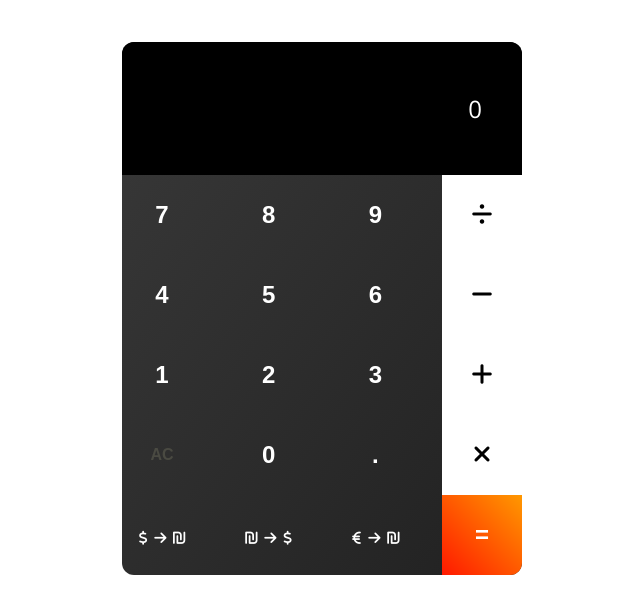
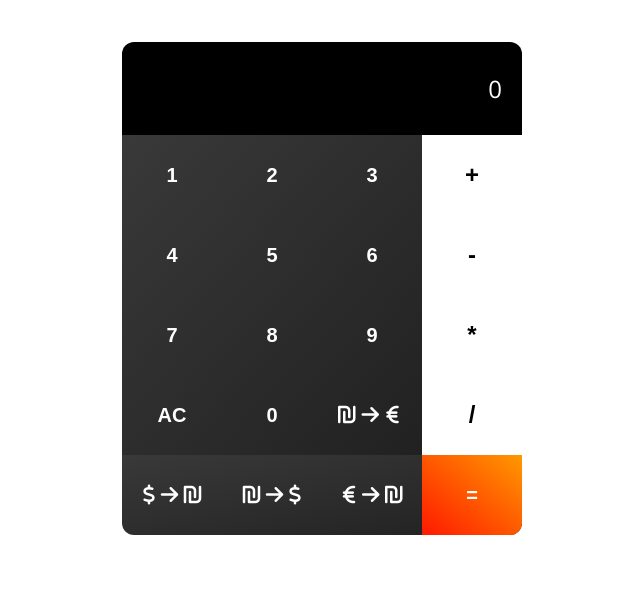
Before and after one commit to ahmedkhilla/AK-js-calculator-project, a plain HTML site: page index.html in a window 1280 px wide. Shown: the part 133-746 px from the top of the page, without its empty margins (318-958 px from the left). Drawn offline with nearby package versions, Linux system fonts and the light colour scheme; a web font is replaced by a local one.

Commit message:
build javascript files and rebuild html css files as a part of modification and inhancing the code

```diff
--- a/app.js
+++ b/app.js
@@ -0,0 +1,127 @@
+'use strict';
+//! New Code and new idea !!
+const EtS = document.querySelector('#EtS');
+const DtS = document.querySelector('#DtS');
+const StD = document.querySelector('#StD');
+
+const sIcon = document.createElement('i');
+sIcon.classList.add('fa-solid');
+sIcon.classList.add('fa-shekel-sign');
+const arrowIcon = document.createElement('i');
+arrowIcon.classList.add('fa-solid');
+arrowIcon.classList.add('fa-arrow-right');
+const eIcon = document.createElement('i');
+eIcon.classList.add('fa-solid');
+eIcon.classList.add('fa-euro-sign');
+
+const numbersArray = [1, 2, 3, 4, 5, 6, 7, 8, 9, 'AC', 0, ''];
+const operators = ['+', '-', '*', '/'];
+
+const inputDisplay = document.querySelector('.input-display');
+const equalOperatorButton = document.querySelector('.equal-operator');
+let firstInput;
+let operatorValue;
+
+const createNumberButtons = () => {
+  const numbersContainer = document.querySelector('.numbers-container');
+  numbersArray.forEach(number => {
+    const button = document.createElement('button');
+    numbersContainer.appendChild(button);
+    button.textContent = number;
+    if (button.textContent === 'AC') {
+      button.classList.add('clear-button');
+    }
+    if (button.textContent === '') {
+      button.classList.add('StE');
+      button.appendChild(sIcon);
+      button.appendChild(arrowIcon);
+      button.appendChild(eIcon);
+    }
+
+    button.addEventListener('click', () => {
+      if (operators.includes(inputDisplay.textContent[0])) {
+        inputDisplay.textContent = '';
+      }
+      if (button.textContent !== 'AC')
+        inputDisplay.textContent =
+          +inputDisplay.textContent === 0
+            ? number
+            : inputDisplay.textContent + number;
+
+      const StE = document.querySelector('.StE');
+      const clearButton = document.querySelector('.clear-button');
+      clearButton.addEventListener('click', () => {
+        inputDisplay.textContent = 0;
+      });
+      StE.addEventListener('click', () => {
+        firstInput = +inputDisplay.textContent;
+        inputDisplay.textContent = firstInput * 0.24;
+      });
+    });
+
+    button.removeEventListener('click', () => {
+      if (operators.includes(inputDisplay.textContent[0])) {
+        inputDisplay.textContent = '';
+      }
+
+      inputDisplay.textContent =
+        +inputDisplay.textContent === 0
+          ? number
+          : inputDisplay.textContent + number;
+    });
+  });
+};
+
+const createOperatorsButtons = () => {
+  const operatorsContainer = document.querySelector('.operators-container');
+  operators.forEach(operator => {
+    const operatorButton = document.createElement('button');
+    operatorsContainer.appendChild(operatorButton);
+    operatorButton.textContent = operator;
+    operatorButton.addEventListener('click', () => {
+      firstInput = inputDisplay.textContent;
+      inputDisplay.textContent = operator;
+      operatorValue = operator;
+    });
+
+    operatorButton.removeEventListener('click', () => {
+      firstInput = inputDisplay.textContent;
+      inputDisplay.textContent = operator;
+      operatorValue = operator;
+    });
+  });
+};
+
+const calculate = () => {
+  const secondInput = inputDisplay.textContent;
+  if (operatorValue === '+') {
+    inputDisplay.textContent = parseInt(firstInput) + parseInt(secondInput);
+  }
+  if (operatorValue === '-') {
+    inputDisplay.textContent = parseInt(firstInput) - parseInt(secondInput);
+  }
+  if (operatorValue === '*') {
+    inputDisplay.textContent = parseInt(firstInput) * parseInt(secondInput);
+  }
+  if (operatorValue === '/') {
+    inputDisplay.textContent = parseInt(firstInput) / parseInt(secondInput);
+  }
+};
+
+//! new Code ex-curr
+EtS.addEventListener('click', () => {
+  firstInput = inputDisplay.textContent;
+  inputDisplay.textContent = firstInput * 4;
+});
+DtS.addEventListener('click', () => {
+  firstInput = inputDisplay.textContent;
+  inputDisplay.textContent = firstInput * 3.8;
+});
+StD.addEventListener('click', () => {
+  firstInput = inputDisplay.textContent;
+  inputDisplay.textContent = firstInput * 0.26;
+});
+
+equalOperatorButton.addEventListener('click', calculate);
+createNumberButtons();
+createOperatorsButtons();
--- a/index.html
+++ b/index.html
@@ -30,59 +30,31 @@
     <script defer src="./app.js"></script>
   </head>
   <body>
-    <div class="container">
     <h1 class="primary-heading">you can do your math here 😃</h1>
-      <div class="calc-box">
-        <div class="flex-container">
-          <div class="flex currency-ex">
-            <button>
+    <div class="calc-container">
+      <p class="input-display">0</p>
+      <div class="numsOps-container">
+        <div class="numbers-container"></div>
+        <div class="operators-container"></div>
+      </div>
+      <div class="currency-ex">
+        <button id="DtS">
           <i class="fa-solid fa-dollar-sign"></i>
           <i class="fa-solid fa-arrow-right"></i>
           <i class="fa-solid fa-shekel-sign"></i>
         </button>
 
-            <button>
+        <button id="StD">
           <i class="fa-solid fa-shekel-sign"></i>
           <i class="fa-solid fa-arrow-right"></i>
           <i class="fa-solid fa-dollar-sign"></i>
         </button>
-            <button>
+        <button id="EtS">
           <i class="fa-solid fa-euro-sign"></i>
           <i class="fa-solid fa-arrow-right"></i>
           <i class="fa-solid fa-shekel-sign"></i>
         </button>
-            <button class="equal-btn" id="equal-btn">=</button>
-          </div>
-          <!-- Shekels into US Dollars
-Dollars into Shekels
-Shekels into Euros
-Euros into Shekels -->
-          <div class="flex">
-            <button class="clear-btn">AC</button>
-            <button>0</button>
-            <button>.</button>
-            <button class="op-btn"><i class="fa-solid fa-xmark"></i></button>
-          </div>
-          <div class="flex">
-            <button>1</button>
-            <button>2</button>
-            <button>3</button>
-            <button class="op-btn"><i class="fa-solid fa-plus"></i></button>
-          </div>
-          <div class="flex">
-            <button>4</button>
-            <button>5</button>
-            <button>6</button>
-            <button class="op-btn"><i class="fa-solid fa-minus"></i></button>
-          </div>
-          <div class="flex">
-            <button>7</button>
-            <button>8</button>
-            <button>9</button>
-            <button class="op-btn"><i class="fa-solid fa-divide"></i></button>
-          </div>
-          <div class="result">0</div>
-        </div>
+        <button class="equal-operator">=</button>
       </div>
     </div>
   </body>
--- a/style.css
+++ b/style.css
@@ -7,69 +7,82 @@ html {
   box-sizing: border-box;
 }
 body {
-  font-family: "Open Sans", sans-serif;
+  font-family: 'Open Sans', sans-serif;
 }
-.container {
-  width: 90rem;
-  height: 100vh;
-  margin: 0 auto;
-}
+/*! New styles for the Calc */
 .primary-heading {
   padding-top: 8rem;
-  font-family: "Lobster", cursive;
+  font-family: 'Lobster', cursive;
   font-size: 4rem;
   text-align: center;
 }
-.calc-box {
-  /* background-color: #888; */
+.calc-container {
   width: 40rem;
   margin: 4.5rem auto;
-}
-.flex-container {
-  background: linear-gradient(to left top, #212121, #393939);
-  display: flex;
-  flex-direction: column-reverse;
-  align-items: center;
-  justify-content: space-between;
   border-radius: 12px;
 }
-.flex {
-  width: 100%;
-  display: flex;
-  justify-content: space-between;
-}
-.calc-box button {
-  display: inline-block;
-  width: 8rem;
-  height: 8rem;
-  border: none;
-  background-color: transparent;
-  color: #fff;
-  font-size: 2.4rem;
-  font-weight: 600;
-}
-button.clear-btn {
-  font-size: 1.6rem;
-  color: #4a4a42;
-}
-.result {
+.input-display {
   border-top-right-radius: 12px;
   border-top-left-radius: 12px;
   background-color: #000000;
   width: 100%;
   color: #fff;
   font-size: 2.4rem;
-  padding: 5rem 4rem 5rem 2.5rem;
+  padding: 3rem 2rem;
   text-align: end;
 }
-.equal-btn {
+.numsOps-container {
+  display: grid;
+  grid-template-columns: 3fr 1fr;
+}
+.numbers-container {
+  display: grid;
+  grid-template-columns: repeat(3, 1fr);
+  background: linear-gradient(to left top, #212121, #393939);
+}
+.numbers-container button {
+  display: inline-block;
+  width: 100%;
+  height: 8rem;
+  border: none;
+  background-color: transparent;
+  color: #fff;
+  font-size: 2rem;
+  font-weight: 600;
+}
+.operators-container {
+  display: grid;
+  background-color: #fff;
+}
+.operators-container button {
+  display: inline-block;
+  background-color: transparent;
+  width: 100%;
+  border: none;
+  font-size: 2.4rem;
+  font-weight: 600;
+}
+.currency-ex {
+  display: grid;
+  grid-template-columns: repeat(4, 1fr);
+  background: linear-gradient(to left top, #212121, #393939);
+  border-bottom-right-radius: 12px;
+  border-bottom-left-radius: 12px;
+}
+.currency-ex button {
+  display: inline-block;
+  background-color: transparent;
+  width: 100%;
+  height: 8rem;
+  border: none;
+  color: #fff;
+  font-size: 2rem;
+  font-weight: 600;
+}
+.equal-operator {
   background: linear-gradient(to top right, #ff1900, #ff9800);
   border-bottom-right-radius: 12px;
 }
-button.op-btn {
-  background-color: #fff;
-  color: #000;
+.StE i {
+  margin-right: 0.6rem;
 }
-.currency-ex i {
-  font-size: 1.4rem;
-}
```
Also changed, not shown: 1 other file. Lines whose indentation alone changed are shown as unchanged.
